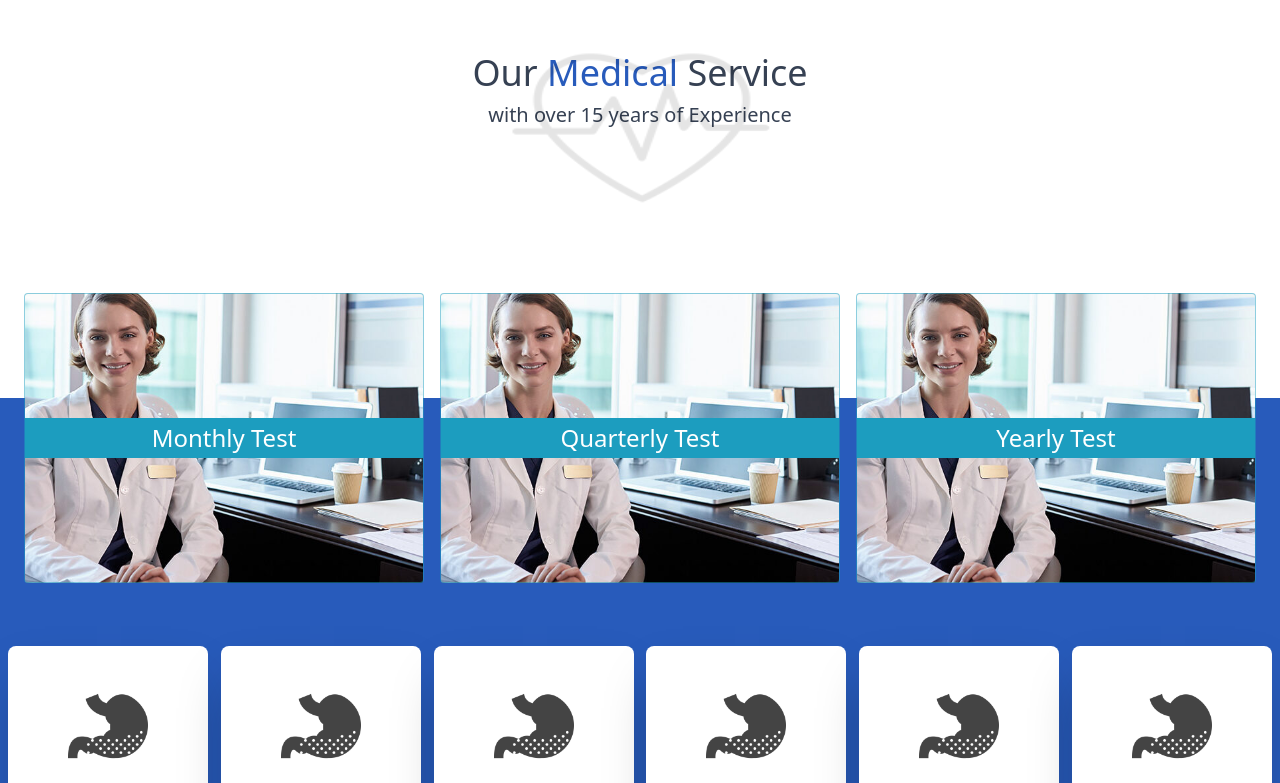
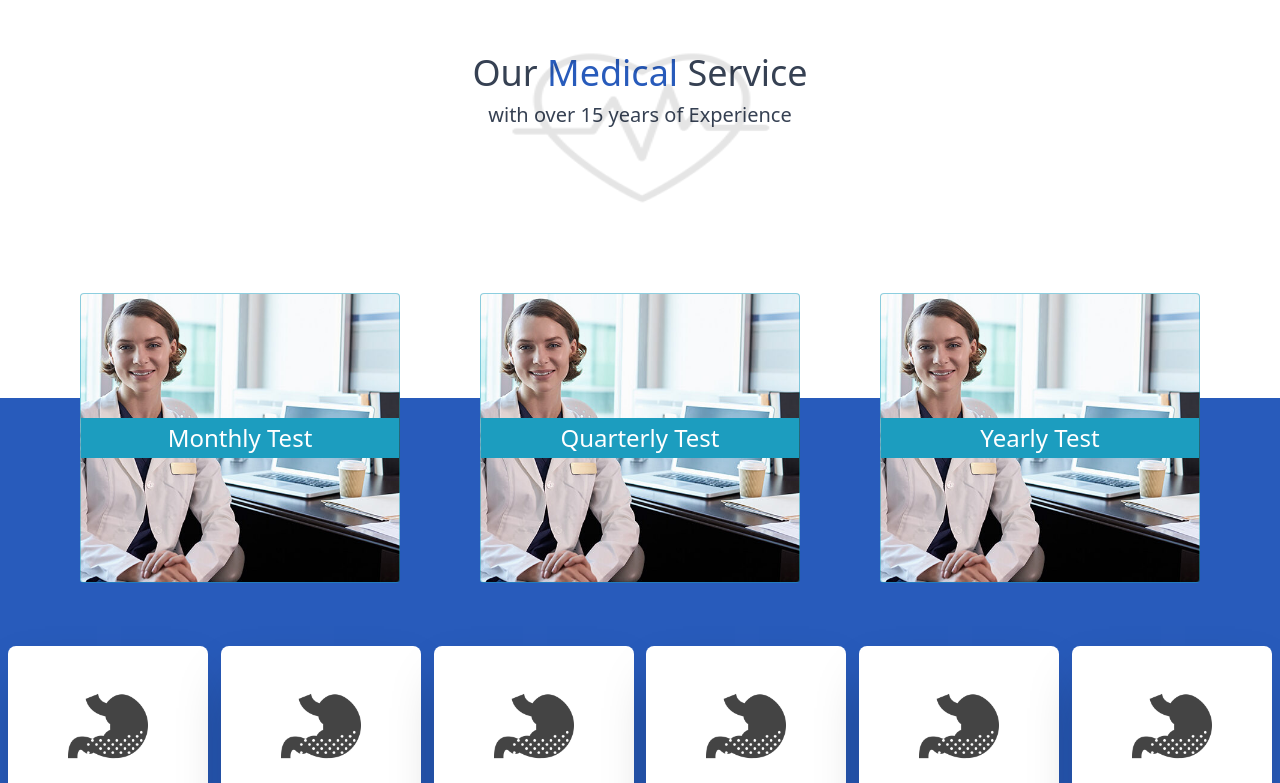
Before and after one commit to Dotuncom/Better-Med, a React (Vite) app: page /services in a window 1280 px wide. Shown: the part 402-1185 px from the top of the page. Built offline with nearby package versions, Linux system fonts and the light colour scheme.

Commit message:
adjusted institution card

```diff
--- a/src/components/ui/Card/InstitutionCard.tsx
+++ b/src/components/ui/Card/InstitutionCard.tsx
@@ -8,7 +8,7 @@ export type InstitutionCardProps ={
 
 const InstitutionCard = ({title,price,image}:InstitutionCardProps) => {
   return (
-    <div className='relative border border-accent/50 group min-w-100 max-w-100 h-[290px] overflow-hidden rounded flex flex-col items-centerm justify-center gap-9 bg-cover bg-center bg-no-repeat transition-all delay-880 duration-900 ease-in-out' style={{backgroundImage:`url(${image})`}}>
+    <div className='relative  border border-accent/50 group min-w-80 max-w-40 h-[290px] overflow-hidden rounded flex flex-col items-centerm justify-center gap-9 bg-cover bg-center bg-no-repeat transition-all delay-880 duration-900 ease-in-out' style={{backgroundImage:`url(${image})`}}>
        <div className='absolute inset-0 group-hover:bg-accent/60 group-active:bg-accent/60 z-4 '> </div>
         <div className='h-10 w-full bg-accent text-white flex  text-2xl items-center justify-center'>
           <h1> {title}</h1>
--- a/src/pages/Service.tsx
+++ b/src/pages/Service.tsx
@@ -21,7 +21,7 @@ const Service = () => {
 ];
   return (
     <div>
-      <section className=" relative  lg:min-h-100 bg-contain bg-no-repeat text-center  py-12  flex  flex-col items-center   bg-center">
+      <section className=" relative w-full  lg:min-h-100 bg-contain bg-no-repeat text-center  py-12  flex  flex-col items-center   bg-center">
         <div className="w-70 h-40 absolute  ">
           <img src={heart} className="h-full w-full bg-contain " alt="" />
         </div>
@@ -32,9 +32,9 @@ const Service = () => {
           with over 15 years of Experience
         </h5>
       </section>
-      <section className="  lg:min-h-screen flex flex-col items-center bg-primary pb-20 pt-10  text-gray-700">
+      <section className="  lg:min-h-screen  flex flex-col items-center bg-primary pb-20 pt-10  text-gray-700">
         <div className="lg:absolute lg:-translate-y-1/2 ">
-          <div className="grid grid-cols-1 lg:grid-cols-3 gap-4">
+          <div className="grid grid-cols-1 lg:grid-cols-3 gap-4 lg:gap-20">
             {institutionData.map((data, idx) => (
               <InstitutionCard
                 key={idx}
```
